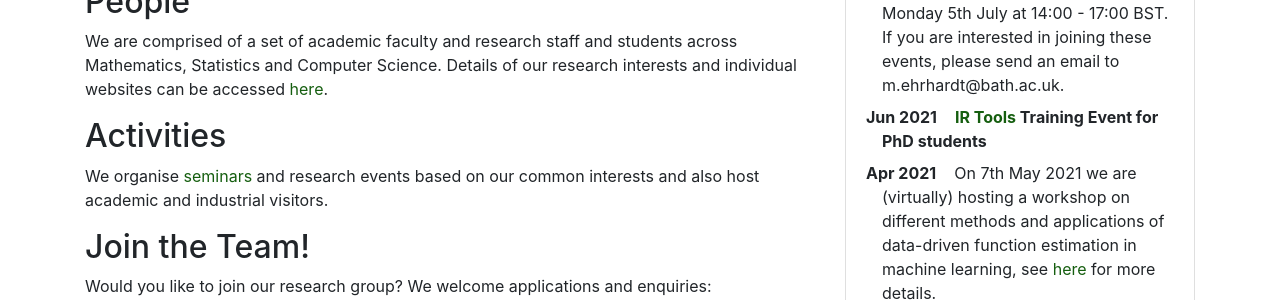
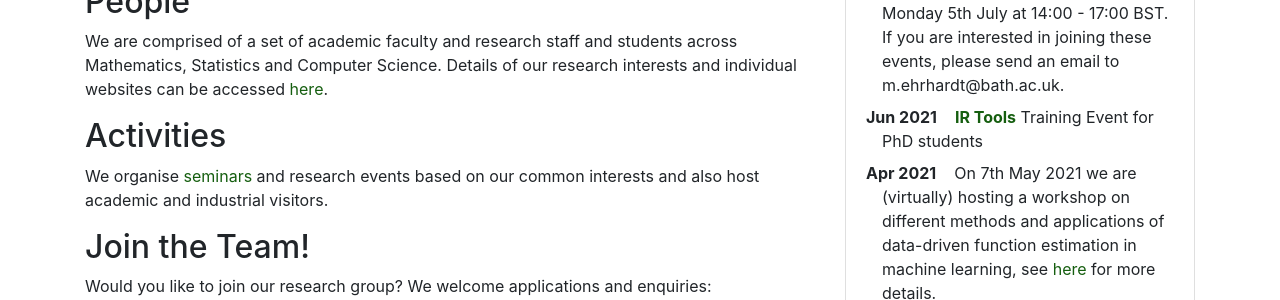
Before and after one commit to mathematics-and-algorithms-for-data/mathematics-and-algorithms-for-data.github.io, a Jekyll site: the page built from index.md, in a window 1280 px wide and 900 px high, scrolled down 745 px. Shown: the part 150-450 px from the top of the window. Built offline with Jekyll 4.4.1, drawn with Linux system fonts in a browser that asks for light colours; nearby versions of some CDN libraries.

Commit message:
Update news.yml

```diff
--- a/_data/news.yml
+++ b/_data/news.yml
@@ -19,6 +19,6 @@ items:
 '
     critical: true
   - date: "2021-06-02"
-    text: '**[IR Tools](https://github.com/silviagazzola/IRtools) Training Event for PhD students**
+    text: '**[IR Tools](https://github.com/silviagazzola/IRtools)** Training Event for PhD students
 '
     critical: true
```
